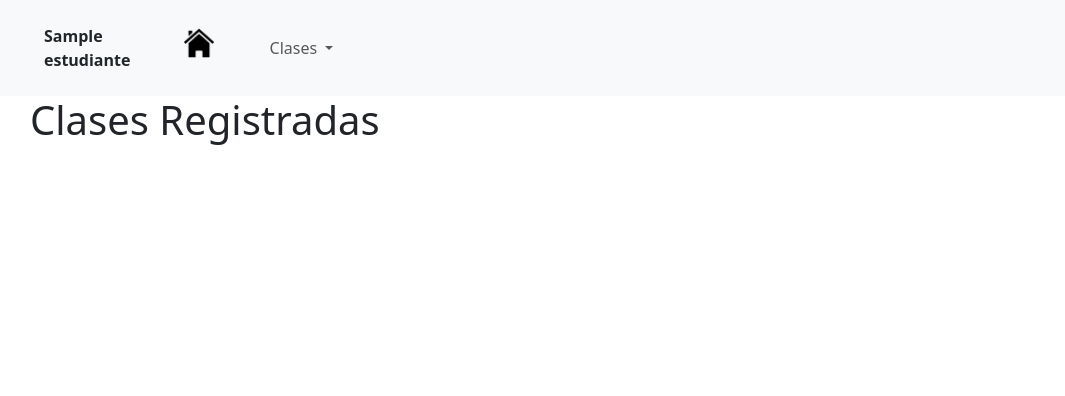
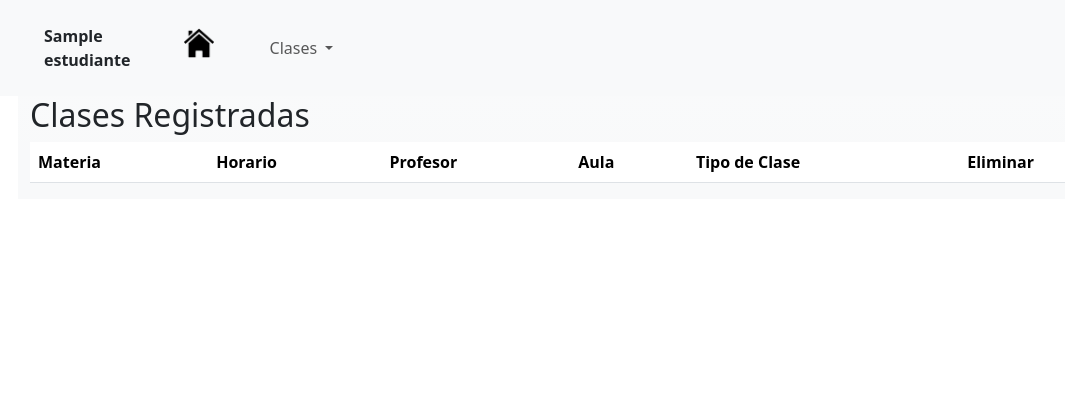
Before and after one commit to JuanFelipeRestrepoBuitrago/ProyectoBD, a Django app: page /estudiante/1/clases in a window 1280 px wide. Shown: the top 396 px of the page, without its empty margins (52-1117 px from the left). Run offline with Django 4.2, Linux system fonts and the light colour scheme; tables that the repository leaves empty hold one stand-in row (values such as "Sample post"); data that the repository does not hold is empty; some libraries are stand-ins or nearby versions.

Commit message:
Section See Courses
The interface to see and delete the user's registered courses

```diff
--- a/MySQL/interfaces/templates/Estudiante/clases.html
+++ b/MySQL/interfaces/templates/Estudiante/clases.html
@@ -1,39 +1,80 @@
 {% extends 'Layouts/base_estudiante.html' %}
 
 {% block content %}
-    <div class="container">
-        <h1>Clases Registradas</h1>
-        {% for clase in clases %}
-            <form class="row gy-2 gx-3 align-items-center" method="POST">
-                {% csrf_token %}
-                <div class="col-auto">
-                    <label class="visually-hidden" for="autoSizingInput">Clase</label>
-                    <input type="text" name="clase" class="form-control" id="autoSizingInput" value="{{ clase.id_materia.nombre_materia }}{# {{ materia.nombre_materia }} #}-{{clase.id_clase}}" readonly>
-                </div>
-                <div class="col-auto">
-                    <label class="visually-hidden" for="autoSizingInput">Horario</label>
-                    <input type="text" name="horario" class="form-control" id="autoSizingInput" value="{{clase.horario}}" readonly>
-                </div>
-                <div class="col-auto">
-                    <label class="visually-hidden" for="autoSizingInput">Profesor</label>
-                    <input type="text" name="profesor"  class="form-control" id="autoSizingInput" value="{{clase.id_profesor.nombre_completo}}" readonly>
-                </div>
-                <div class="col-auto">
-                    <label class="visually-hidden" for="autoSizingInput">Aula</label>
-                    {% if clase.id_aula_id is None %}
-                        <input type="text" name="aula" class="form-control" id="autoSizingInput" value="Aula no Asignada" readonly>
-                    {% else %}
-                        <input type="text" name="aula" class="form-control" id="autoSizingInput" value="{{clase.id_aula.numero_bloque}}-{{ clase.id_aula.numero_aula }}" readonly>
-                    {% endif %}
-                </div>
-                <div class="col-auto">
-                    <label class="visually-hidden" for="autoSizingInput">Tipo de Clase</label>
-                    <input type="text" name="tipo_clase" class="form-control" id="autoSizingInput" value="{{clase.tipo_clase}}" readonly>
-                </div>
-                <div class="col-auto">
-                    <button type="submit" class="btn btn btn-danger">Eliminar</button>
-                </div>
-            </form>
-        {% endfor %}
+{#    <div class="container">#}
+{#        <h1>Clases Registradas</h1>#}
+{#        {% for clase in clases %}#}
+{#            <form class="row gy-2 gx-3 align-items-center" method="POST">#}
+{#                {% csrf_token %}#}
+{#                <div class="col-auto">#}
+{#                    <label class="visually-hidden" for="autoSizingInput">Clase</label>#}
+{#                    <input type="text" name="clase" class="form-control" id="autoSizingInput" value="{{ clase.id_materia.nombre_materia }}-{{clase.id_clase}}" readonly>#}
+{#                </div>#}
+{#                <div class="col-auto">#}
+{#                    <label class="visually-hidden" for="autoSizingInput">Horario</label>#}
+{#                    <input type="text" name="horario" class="form-control" id="autoSizingInput" value="{{clase.horario}}" readonly>#}
+{#                </div>#}
+{#                <div class="col-auto">#}
+{#                    <label class="visually-hidden" for="autoSizingInput">Profesor</label>#}
+{#                    <input type="text" name="profesor"  class="form-control" id="autoSizingInput" value="{{clase.id_profesor.nombre_completo}}" readonly>#}
+{#                </div>#}
+{#                <div class="col-auto">#}
+{#                    <label class="visually-hidden" for="autoSizingInput">Aula</label>#}
+{#                    {% if clase.id_aula_id is None %}#}
+{#                        <input type="text" name="aula" class="form-control" id="autoSizingInput" value="Aula no Asignada" readonly>#}
+{#                    {% else %}#}
+{#                        <input type="text" name="aula" class="form-control" id="autoSizingInput" value="{{clase.id_aula.numero_bloque}}-{{ clase.id_aula.numero_aula }}" readonly>#}
+{#                    {% endif %}#}
+{#                </div>#}
+{#                <div class="col-auto">#}
+{#                    <label class="visually-hidden" for="autoSizingInput">Tipo de Clase</label>#}
+{#                    <input type="text" name="tipo_clase" class="form-control" id="autoSizingInput" value="{{clase.tipo_clase}}" readonly>#}
+{#                </div>#}
+{#                <div class="col-auto">#}
+{#                    <button type="submit" class="btn btn btn-danger">Eliminar</button>#}
+{#                </div>#}
+{#            </form>#}
+{#        {% endfor %}#}
+{#    </div>#}
+    <div class="row">
+        <div class="col">
+            <h2>Clases Registradas</h2>
+            <div class="table-responsive">
+                <table class="table table-striped">
+                    <thead>
+                    <tr>
+                        <th>Materia</th>
+                        <th>Horario</th>
+                        <th>Profesor</th>
+                        <th>Aula</th>
+                        <th>Tipo de Clase</th>
+                        <th>Eliminar</th>
+                    </tr>
+                    </thead>
+                    <tbody>
+                    {% for clase in clases %}
+                        <tr>
+                            <td>{{ clase.id_materia.nombre_materia }}-{{clase.id_clase}}</td>
+                            <td>{{clase.horario}}</td>
+                            <td>{{clase.id_profesor.nombre_completo}}</td>
+                            {% if clase.id_aula_id is None %}
+                                <td>Aula no Asignada</td>
+                            {% else %}
+                                <td>{{clase.id_aula.numero_bloque}}-{{ clase.id_aula.numero_aula }}</td>
+                            {% endif %}
+                            <td>{{clase.tipo_clase}}</td>
+                            <td>
+                                <form method="POST">
+                                    {% csrf_token %}
+                                    <input type="hidden" name="id_clase" value="{{clase.id_clase}}">
+                                    <button type="submit" class="btn btn btn-danger">Eliminar</button>
+                                </form>
+                            </td>
+                        </tr>
+                    {% endfor %}
+                    </tbody>
+                </table>
+            </div>
+        </div>
     </div>
 {% endblock %}
--- a/MySQL/interfaces/templates/Estudiante/estudiante.html
+++ b/MySQL/interfaces/templates/Estudiante/estudiante.html
@@ -1,7 +1,6 @@
 {% extends 'Layouts/base_estudiante.html' %}
 
 {% block content %}
-    <div class="container-fluid bg-light bg-gradient">
     <div class="row justify-content-center">
         <div class="col-5">
             <h1 class="text-start mt-3">Modificar Perfil</h1>
@@ -26,5 +25,4 @@
             </p>
         </div>
     </div>
-    </div>
 {% endblock %}
--- a/MySQL/interfaces/templates/Layouts/base_estudiante.html
+++ b/MySQL/interfaces/templates/Layouts/base_estudiante.html
@@ -6,7 +6,7 @@
     {% load bootstrap5 %}
     {% bootstrap_css %}
     {% bootstrap_javascript %}
-    <nav class="navbar ps-5 navbar-expand-lg navbar-light bg-light">
+    <nav class="navbar navbar-expand ps-5  navbar-light bg-light">
         <p class="ms-5 mt-3">
             <strong>{{ estudiante.nombre_completo }}</strong>
         </p>
@@ -45,7 +45,9 @@
         </ul>
     {% endif %}
 
-    {% block content %}
-    {% endblock %}
+    <div class="container container-fluid bg-light bg-gradient">
+        {% block content %}
+        {% endblock %}
+    </div>
 </body>
 </html>
--- a/MySQL/interfaces/templates/Layouts/base_principal.html
+++ b/MySQL/interfaces/templates/Layouts/base_principal.html
@@ -6,7 +6,7 @@
     {% load bootstrap5 %}
     {% bootstrap_css %}
     {% bootstrap_javascript %}
-    <nav class="navbar ps-5 navbar-expand-lg navbar-light bg-light" style="background-color: burlywood">
+    <nav class="navbar ps-5 navbar-expand-sm navbar-light bg-light" style="background-color: burlywood">
         <h2>{{ title }}</h2>
     </nav>
 </head>
--- a/MySQL/interfaces/views.py
+++ b/MySQL/interfaces/views.py
@@ -57,6 +57,7 @@
         estudiante.documento_identidad = request.POST['documento']
         estudiante.programa_academico = request.POST['programa_academico']
         estudiante.save()
+        messages.success(request, 'Datos modificados con éxito')
         return redirect('principal_estudiante', documento=estudiante.documento_identidad)
 
 
@@ -88,22 +89,17 @@
 @transaction.atomic
 def get_clases(request, documento):
     estudiante = Estudiantes.objects.select_for_update().get(documento_identidad=documento)
-    registros = estudiante.registros_set.filter(fecha_registro__year=datetime.now().year)# estudiante.registro_set.filter(fecha_registro__year=datetime.now().year)
+    registros = estudiante.registros_set.filter(fecha_registro__year=datetime.now().year)
     clases = Clases.objects.filter(id_clase__in=registros.values('id_clase'))
-    materias = Materias.objects.filter(id_materia__in=clases.values('id_materia'))
-    profesores = Profesores.objects.filter(id_profesor__in=clases.values('id_profesor'))
     if request.method == 'GET':
         return render(request, 'Estudiante/clases.html', {
             'title': f'Clases {estudiante.nombre_completo}',
             'estudiante': estudiante,
             'clases': clases,
-            'materias': materias,
-            'profesores': profesores
         })
     else:
-        clase = request.POST['clase']
-        clase = int(str(clase).split('-')[1])
+        clase = request.POST['id_clase']
         registro = registros.filter(id_clase=clase, fecha_registro__year=datetime.now().year)
 
         registro.delete()
-        return redirect('clases estudiante', documento=estudiante.documento_identidad)
+        return redirect('clases_estudiante', documento=estudiante.documento_identidad)
```
Lines whose indentation alone changed are shown as unchanged.
